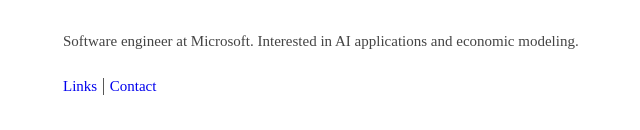
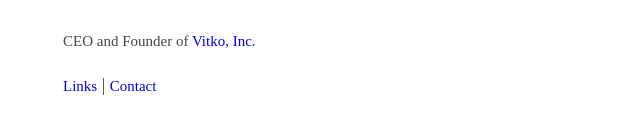
Before and after one commit to josephvitko/josephvitko.com, a plain HTML site: page index.html in a window 1280 px wide. Shown: the part 252-382 px from the top of the page, without its empty margins (252-892 px from the left). Drawn offline with Linux system fonts and the light colour scheme.

Commit message:
Update bio: CEO and Founder of Vitko, Inc.
Co-Authored-By: Claude Opus 5.5 <noreply@anthropic.com>

```diff
--- a/index.html
+++ b/index.html
@@ -3,7 +3,7 @@
 <head>
     <meta charset="UTF-8">
     <meta name="viewport" content="width=device-width, initial-scale=1.0">
-    <meta name="description" content="Joseph Viko is a software engineer.">
+    <meta name="description" content="Joseph Vitko is the CEO and Founder of Vitko, Inc.">
     <title>Joseph Vitko</title>
     <style type="text/css">body{margin:40px
         auto;max-width:650px;line-height:1.6;font-size:18px;color:#444;padding:0
@@ -16,8 +16,7 @@
         <h1>Joseph Vitko</h1>
     </header>
     <section>
-        <sub>Software engineer at Microsoft. </sub>
-        <sub>Interested in AI applications and economic modeling.</sub>
+        <sub>CEO and Founder of <a href="https://vitko.inc">Vitko, Inc.</a></sub>
         <p><small><a href="links">Links</a></small> | <small><a href="contact">Contact</a></small></p>
     </section>
 </body>
```
